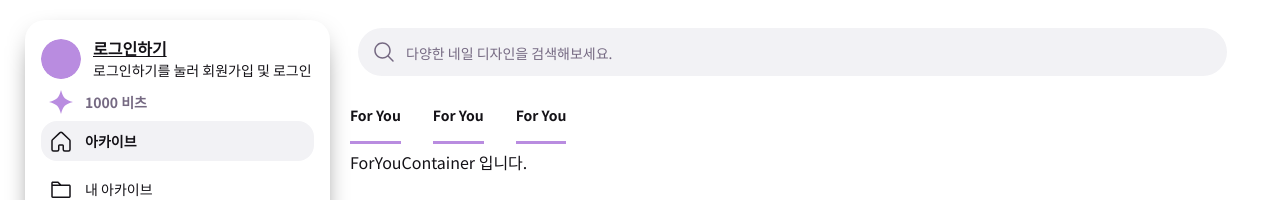
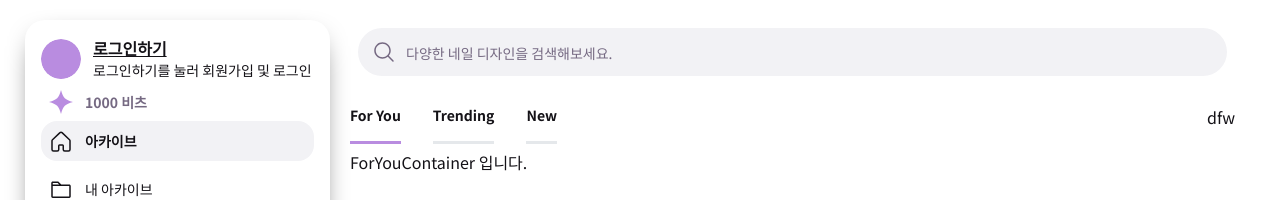
Before and after one commit to nail-dp-dev/Nail_dp_dev_FE, a Next.js app: page / in a window 1280 px wide. Shown: the top 200 px of the page. Built offline with nearby package versions, Linux system fonts and the light colour scheme.

Commit message:
refactor : menubar and menubutton svg component error 관련 fix

```diff
--- a/app/(home)/(archive)/layout.tsx
+++ b/app/(home)/(archive)/layout.tsx
@@ -1,6 +1,7 @@
 import CategoryBar from '../../../components/bars/CategoryBar';
 import MenuBar from '../../../components/bars/MenuBar';
 import SearchBar from '../../../components/bars/SearchBar';
+import { archiveCategoryElements } from '../../../constants';
 
 export default function ArchiveLayout({
   children,
@@ -14,7 +15,7 @@ export default function ArchiveLayout({
       <div className="ContainerWrapper w-full h-full]">
         <div className="ContainerWrapper w-full h-full">
           <SearchBar />
-          <CategoryBar />
+          <CategoryBar elements={archiveCategoryElements} />
           {children}
         </div>
       </div>
--- a/components/bars/CategoryBar.tsx
+++ b/components/bars/CategoryBar.tsx
@@ -1,19 +1,27 @@
+'use client'
+
 import Link from 'next/link';
-import { archiveCategoryElements } from '../../constants';
+import { CategoryBarProps } from '../../constants/interface';
+import { usePathname } from 'next/navigation';
 
-export default function CategoryBar() {
+
+export default function CategoryBar({elements}: CategoryBarProps) {
+
+  const path = usePathname()
+
   return (
-    <div className='categoryBar w-full h-[66px] flex flex-col items-center justify-center'>
-      <div className='innerBar w-full h-[53px] flex gap-[32px]'>
-        <Link href={'/'} className='inline-flex h-[100%] items-center justify-center border-purple border-b-[3px]'>
-          <p className='text-[14px] font-[700]'>For You</p>
-        </Link>
-        <Link href={'/'} className='inline-flex h-[100%] items-center justify-center border-purple border-b-[3px]'>
-          <p className='text-[14px] font-[700]'>For You</p>
-        </Link>
-        <Link href={'/'} className='inline-flex h-[100%] items-center justify-center border-purple border-b-[3px]'>
-          <p className='text-[14px] font-[700]'>For You</p>
-        </Link>
+    <div className='categoryBar w-full h-[66px] flex items-center justify-between'>
+      <div className='categoryDiv w-full h-[53px] flex gap-[32px]'>
+        {
+          elements.map((item, index)=>(
+            <Link key={index} href={item.url} className={`inline-flex h-[100%] transition-all items-center justify-center ${path === item.url ? 'border-purple' : 'border-navMenuBotSolidGray' }  border-b-[3px]`}>
+              <p className='text-[14px] font-[700]'>{item.name}</p>
+            </Link>
+          ))
+        }
+      </div>
+      <div className=''>
+        dfw
       </div>
     </div>
   )
--- a/components/bars/MenuBar.tsx
+++ b/components/bars/MenuBar.tsx
@@ -1,15 +1,8 @@
-"use client";
-
-import { usePathname } from "next/navigation";
 import { bottomMenuElements, topMenuElements } from "../../constants";
 import MenuButton from "../buttons/MenuButton";
 import LoginInfoBox from "../../components/boxes/LoginInfoBox";
-import { urls } from '../../constants/urls';
 
 export default function MenuBar() {
-  const pathName = usePathname();
-
-  console.log(urls.MyArchive)
 
   return (
     <section className="menuBarSection  w-[305px] h-full p-[16px] flex flex-col items-center justify-between shadow-black shadow-menu-shadow rounded-[20px]  ">
@@ -23,7 +16,6 @@ export default function MenuBar() {
             url={item.url}
             desc={item.desc}
             isLast={item.isLast}
-            path={pathName}
           />
         ))}
       </div>
@@ -36,7 +28,6 @@ export default function MenuBar() {
             url={item.url}
             desc={item.desc}
             isLast={item.isLast}
-            path={pathName}
           />
         ))}
       </div>
--- a/components/buttons/MenuButton.tsx
+++ b/components/buttons/MenuButton.tsx
@@ -1,22 +1,62 @@
+'use client'
+
+import HomeIcon from '../../public/assets/svg/home.svg'
+import MyArchiveIcon from '../../public/assets/svg/my-archive.svg'
+import DesignIcon from '../../public/assets/svg/design.svg'
+import ReservationIcon from '../../public/assets/svg/reservation.svg'
+import BuyIcon from '../../public/assets/svg/buy.svg'
+import MyPageIcon from '../../public/assets/svg/my-page.svg'
+import SettingIcon from '../../public/assets/svg/setting.svg'
+
 import Link from 'next/link';
+import { usePathname } from 'next/navigation';
 
 interface MenuElementsProps{
-  icon:  React.ComponentType<React.SVGProps<SVGSVGElement>>;
+  icon: string;
   url: string,
   name: string,
   desc: string,
   isLast: boolean;
-  path: string;
 }
 
-export default function MenuButton({ icon: Icon, url, name, desc, isLast, path }: MenuElementsProps) {
+export default function MenuButton({ icon , url, name, desc, isLast }: MenuElementsProps) {
+
+  const path = usePathname();
+  console.log(path)
 
   return (
     <div className={`w-full ${!isLast && 'mb-[8px]'} group`}>
       <Link href={url} className={`${path === url ? 'bg-menuLightGray' : ''} w-full h-[40px] flex items-center justify-between py-[12px] px-[8px] rounded-2xl group-hover:bg-purple group-hover:text-white`}>
         <div className='flex items-center'>
           <div className='flex items-center justify-center w-[36px] h-[24px]'>
-            <Icon className={`menuIcon mr-[12px] fill-transparent stroke-black fill-current group-hover:fill-white  group-hover:stroke-white ${path === url && 'fill-black'}`} />
+            {
+              icon === 'HomeIcon' &&
+              <HomeIcon className={`menuIcon mr-[12px] fill-transparent stroke-black fill-current group-hover:fill-white  group-hover:stroke-white ${path === url && 'fill-black'}`} />
+              }
+            {
+              icon === 'MyArchiveIcon' &&
+              <MyArchiveIcon className={`menuIcon mr-[12px] fill-transparent stroke-black fill-current group-hover:fill-white  group-hover:stroke-white ${path === url && 'fill-black'}`} />
+              }
+            {
+              icon === 'DesignIcon' &&
+              <DesignIcon className={`menuIcon mr-[12px] fill-transparent stroke-black fill-current group-hover:fill-white  group-hover:stroke-white ${path === url && 'fill-black'}`} />
+              }
+            {
+              icon === 'ReservationIcon' &&
+              <ReservationIcon className={`menuIcon mr-[12px] fill-transparent stroke-black fill-current group-hover:fill-white  group-hover:stroke-white ${path === url && 'fill-black'}`} />
+              }
+            {
+              icon === 'BuyIcon' &&
+              <BuyIcon className={`menuIcon mr-[12px] fill-transparent stroke-black fill-current group-hover:fill-white  group-hover:stroke-white ${path === url && 'fill-black'}`} />
+              }
+            {
+              icon === 'MyPageIcon' &&
+              <MyPageIcon className={`menuIcon mr-[12px] fill-transparent stroke-black fill-current group-hover:fill-white  group-hover:stroke-white ${path === url && 'fill-black'}`} />
+              }
+            {
+              icon === 'SettingIcon' &&
+              <SettingIcon className={`menuIcon mr-[12px] fill-transparent stroke-black fill-current group-hover:fill-white  group-hover:stroke-white ${path === url && 'fill-black'}`} />
+            }
           </div>
           <span className={` text-[14px] ${path === url ? 'font-[700]' : 'font-[500]'}`}>{name}</span>
         </div>
--- a/constants/index.ts
+++ b/constants/index.ts
@@ -1,27 +1,21 @@
-import HomeIcon from '../public/assets/svg/home.svg'
-import MyArchiveIcon from '../public/assets/svg/my-archive.svg'
-import DesignIcon from '../public/assets/svg/design.svg'
-import ReservationIcon from '../public/assets/svg/reservation.svg'
-import BuyIcon from '../public/assets/svg/buy.svg'
-import MyPageIcon from '../public/assets/svg/my-page.svg'
-import SettingIcon from '../public/assets/svg/setting.svg'
+
 
 export const topMenuElements = [
-  { icon: HomeIcon, name: '아카이브', url:'/' ,desc: '네일아트 디자인 탐색', isLast:false},
-  { icon: MyArchiveIcon, name: '내 아카이브', url:'/my-archive' , desc: '나만의 네일 감성 아카이브', isLast:false},
-  { icon: DesignIcon, name: '디자인 제작', url:'/design' , desc: '네일아트 디자인 제작', isLast:false},
-  { icon: ReservationIcon, name: '네일 숍 예약', url:'/reservation' , desc: '내 주변 네일 숍 예약', isLast:false},
-  { icon: BuyIcon, name: '제품 구매', url:'/buy' , desc: '수제 네일팁 및 제품 구매', isLast:true},
+  { icon: 'HomeIcon', name: '아카이브', url:'/' ,desc: '네일아트 디자인 탐색', isLast:false},
+  { icon: 'MyArchiveIcon', name: '내 아카이브', url:'/my-archive' , desc: '나만의 네일 감성 아카이브', isLast:false},
+  { icon: 'DesignIcon', name: '디자인 제작', url:'/design' , desc: '네일아트 디자인 제작', isLast:false},
+  { icon: 'ReservationIcon', name: '네일 숍 예약', url:'/reservation' , desc: '내 주변 네일 숍 예약', isLast:false},
+  { icon: 'BuyIcon', name: '제품 구매', url:'/buy' , desc: '수제 네일팁 및 제품 구매', isLast:true},
 ]
 
 export const bottomMenuElements = [
-  { icon: MyPageIcon, name: '마이 페이지', url:'/my-page' , desc: '네일아트 디자인 탐색', isLast:false},
-  { icon: SettingIcon, name: '환경설정', url:'/setting' , desc: '네일아트 디자인 탐색', isLast:true},
+  { icon: 'MyPageIcon', name: '마이 페이지', url:'/my-page' , desc: '네일아트 디자인 탐색', isLast:false},
+  { icon: 'SettingIcon', name: '환경설정', url:'/setting' , desc: '네일아트 디자인 탐색', isLast:true},
 ]
 
 export const archiveCategoryElements = [
   { name: 'For You', url: '/' },
-  { name: 'Trending', url: '/treding' },
+  { name: 'Trending', url: '/trending' },
   { name: 'New', url: '/new' },
 ]
 
--- /dev/null
+++ b/constants/interface.ts
@@ -0,0 +1,8 @@
+export interface CategoryElement {
+  name: string;
+  url: string;
+}
+
+export interface CategoryBarProps {
+  elements: CategoryElement[];
+}
```
Also changed, not shown: app/(home)/(archive)/(for-you)/new/page.tsx (renamed from app/(home)/(archive)/new/page.tsx), app/(home)/(archive)/(for-you)/trending/page.tsx (renamed from app/(home)/(archive)/trending/page.tsx).
